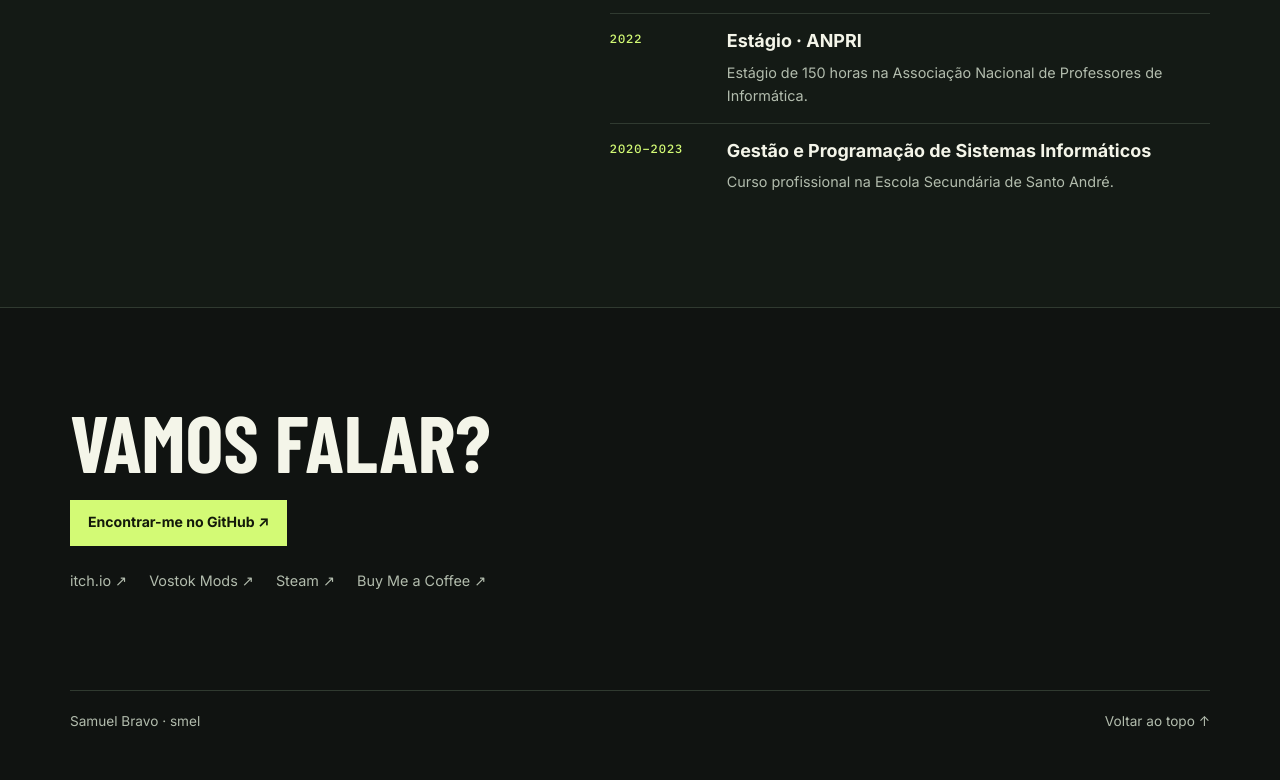
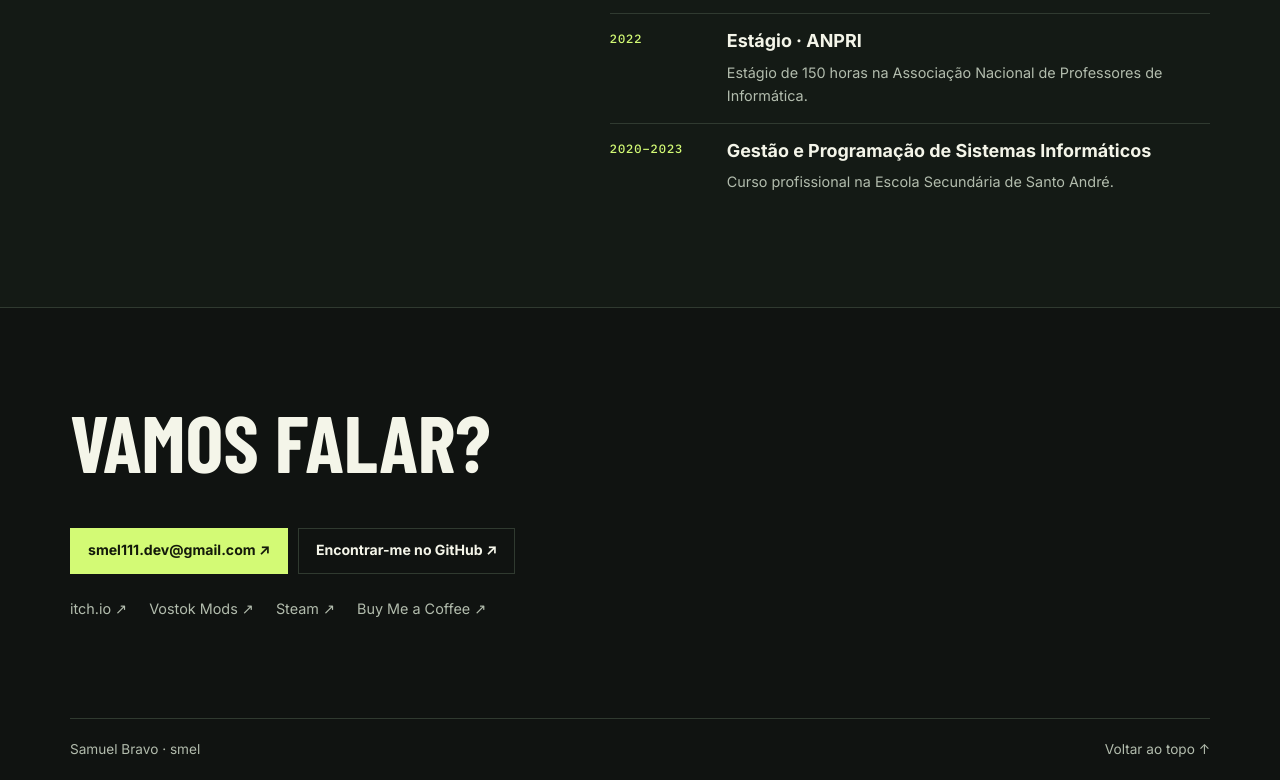
Before and after one commit to smelbravo/My-Portfolio, a plain HTML site: page index.html in a window 1280 px wide. Shown: the part 2486-3266 px from the top of the page. Before the commit the page ends 3238 px from the top, so only its background shows below. Drawn offline with nearby package versions, Linux system fonts and the light colour scheme; a web font is replaced by a local one.

Commit message:
Adiciona email de desenvolvimento e ligação ao Firefox Add-ons

```diff
--- a/index.html
+++ b/index.html
@@ -197,6 +197,7 @@
               <p class="category">Código</p>
               <h3>CS-Restored-Inventory-Helper</h3>
               <a class="project-link" href="https://github.com/smelbravo/CS-Restored-Inventory-Helper" aria-label="Ver repositório — CS-Restored-Inventory-Helper">Ver repositório <span aria-hidden="true">↗</span></a>
+              <a class="project-link" href="https://addons.mozilla.org/pt-PT/firefox/addon/csr-inventory-helper/" aria-label="Ver no Firefox Add-ons — CS-Restored Inventory Helper">Ver no Firefox Add-ons <span aria-hidden="true">↗</span></a>
             </div>
           </article>
           <article class="card" data-category="Código">
@@ -297,7 +298,10 @@
     </section>
     <section class="wrap section contact" id="contacto" aria-labelledby="contact-heading">
       <h2 id="contact-heading">Vamos falar?</h2>
-      <a class="button primary" href="https://github.com/smelbravo">Encontrar-me no GitHub ↗</a>
+      <div class="actions">
+        <a class="button primary" href="mailto:smel111.dev@gmail.com">smel111.dev@gmail.com ↗</a>
+        <a class="button secondary" href="https://github.com/smelbravo">Encontrar-me no GitHub ↗</a>
+      </div>
       <ul class="profiles">
         <li><a href="https://smel111.itch.io/">itch.io ↗</a></li>
         <li><a href="https://vostokmods.net/user/smel">Vostok Mods ↗</a></li>
```
